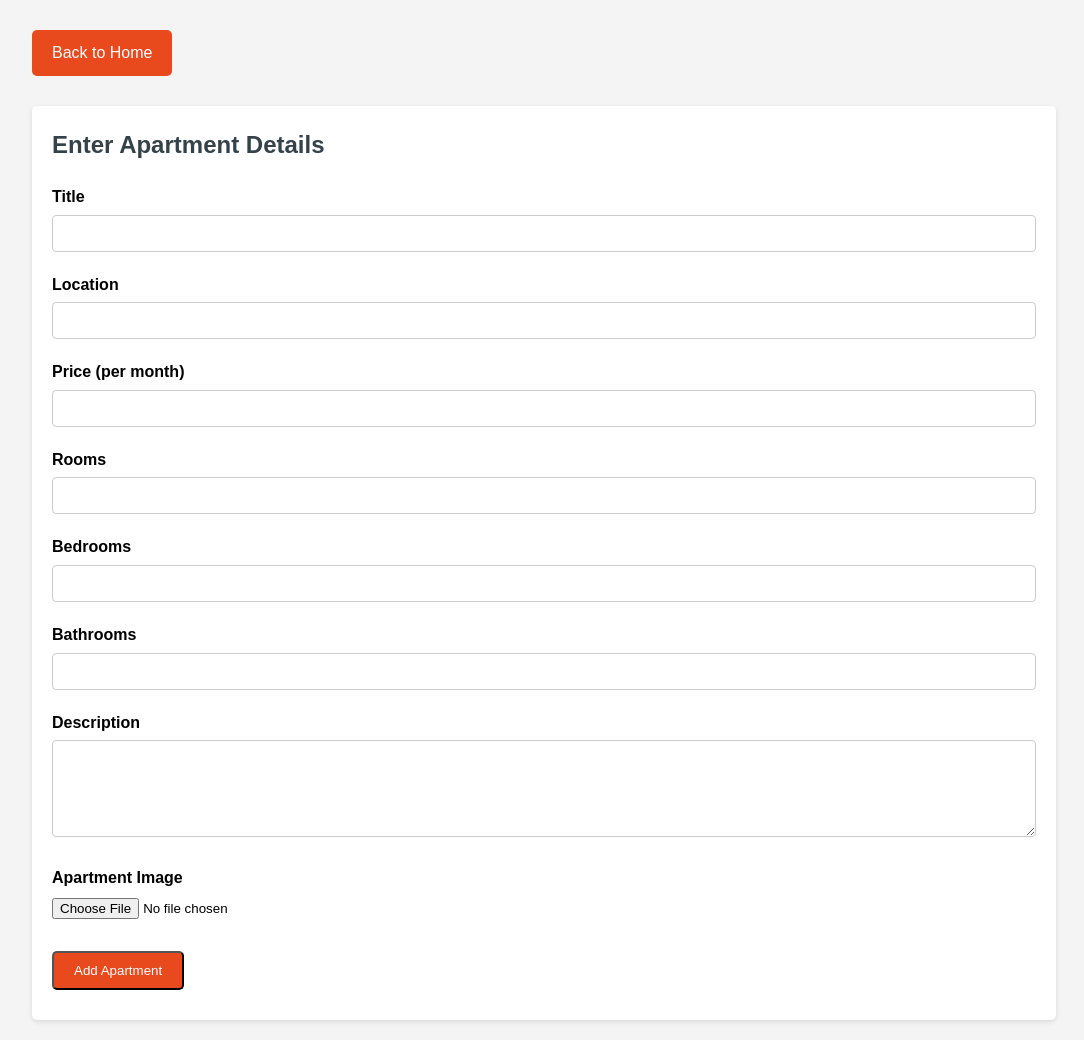
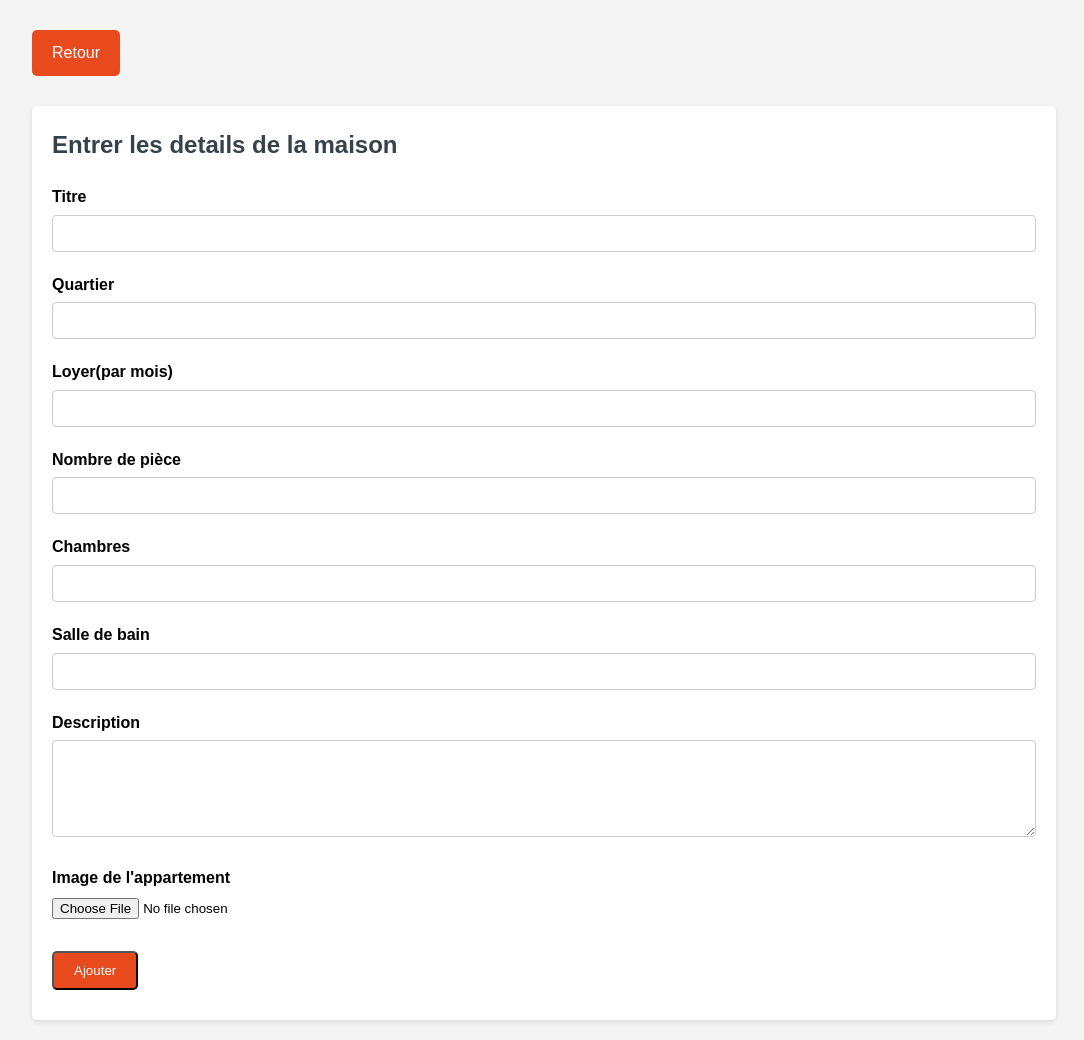
Before and after one commit to Phantom0011/hackaton, a Flask app: page /add_apartment in a window 1280 px wide. Shown: the part 124-1164 px from the top of the page, without its empty margins (96-1180 px from the left). Run offline with Flask 3, Linux system fonts and the light colour scheme.

Commit message:
version presque fini

```diff
--- a/templates/add_apartment.html
+++ b/templates/add_apartment.html
@@ -79,33 +79,33 @@
     </header>
 
     <div class="container">
-        <a href="{{ url_for('home') }}" class="button">Back to Home</a>
+        <a href="{{ url_for('home') }}" class="button">Retour</a>
 
         <div class="form-container">
-            <h2>Enter Apartment Details</h2>
+            <h2>Entrer les details de la maison</h2>
             <form action="{{ url_for('add_apartment') }}" method="post">
                 <div class="form-group">
-                    <label for="title">Title</label>
+                    <label for="title">Titre</label>
                     <input type="text" id="title" name="title" required>
                 </div>
                 <div class="form-group">
-                    <label for="location">Location</label>
+                    <label for="location">Quartier</label>
                     <input type="text" id="location" name="location" required>
                 </div>
                 <div class="form-group">
-                    <label for="price">Price (per month)</label>
+                    <label for="price">Loyer(par mois)</label>
                     <input type="text" id="price" name="price" required>
                 </div>
                 <div class="form-group">
-                    <label for="rooms">Rooms</label>
+                    <label for="rooms">Nombre de pièce</label>
                     <input type="text" id="rooms" name="rooms" required>
                 </div>
                 <div class="form-group">
-                    <label for="bedrooms">Bedrooms</label>
+                    <label for="bedrooms">Chambres</label>
                     <input type="text" id="bedrooms" name="bedrooms" required>
                 </div>
                 <div class="form-group">
-                    <label for="bathrooms">Bathrooms</label>
+                    <label for="bathrooms">Salle de bain</label>
                     <input type="text" id="bathrooms" name="bathrooms" required>
                 </div>
                 <div class="form-group">
@@ -113,11 +113,11 @@
                     <textarea id="description" name="description" rows="5" required></textarea>
                 </div>
                 <div class="form-group">
-                    <label for="image">Apartment Image</label>
+                    <label for="image">Image de l'appartement</label>
                     <input type="file" id="image" name="image" accept="image/*">
                 </div>
 
-                <button type="submit" class="button">Add Apartment</button>
+                <button type="submit" class="button">Ajouter</button>
             </form>
         </div>
     </div>
--- a/templates/list_apartments.html
+++ b/templates/list_apartments.html
@@ -61,12 +61,12 @@
 <body>
     <header>
         <div class="container">
-            <h1>Available Apartments</h1>
+            <h1>Les appartements disponibles</h1>
         </div>
     </header>
 
     <div class="container">
-        <a href="{{ url_for('home') }}" class="button">Back to Home</a>
+        <a href="{{ url_for('home') }}" class="button">Retour</a>
 
         <section class="apartment-list">
             {% if apartments %}
```
Also changed, not shown: templates/search_results.html (+18 -6 lines).
